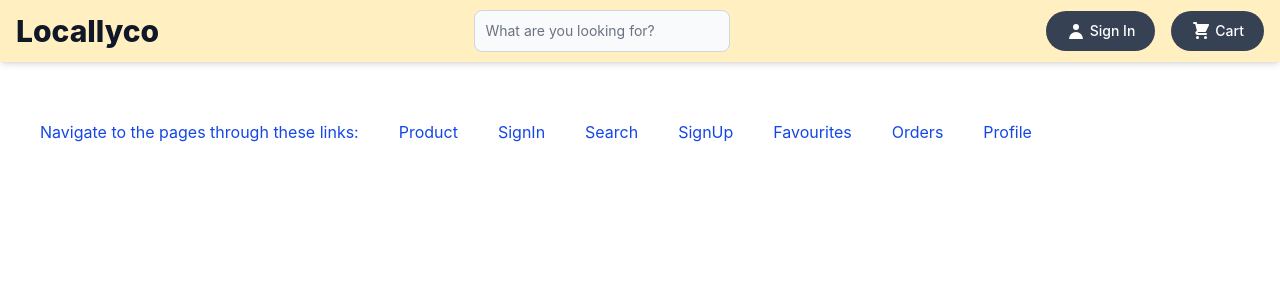
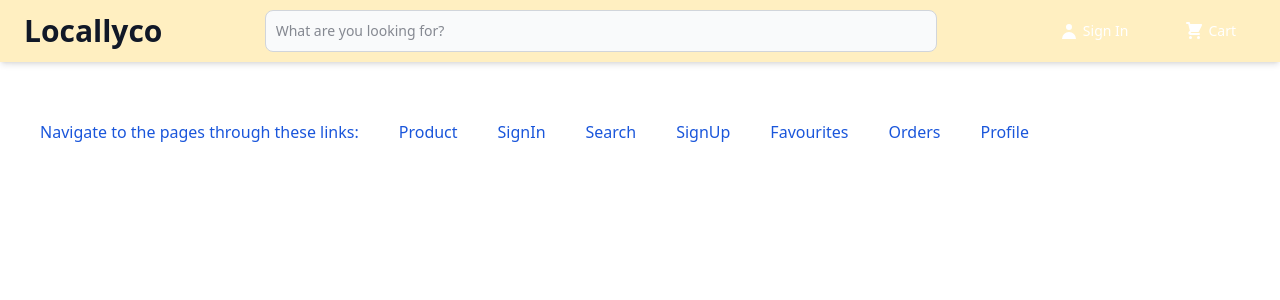
Before and after one commit to mohamedmohab619/locallyCo, a Next.js app: page / in a window 1280 px wide. Shown: the top 300 px of the page. Built offline with nearby package versions, Linux system fonts and the light colour scheme.

Commit message:
updated globals.css

```diff
--- a/app/globals.css
+++ b/app/globals.css
@@ -1,7 +1,7 @@
 @import "tailwindcss";
-/* @plugin "flowbite-react/plugin/tailwindcss";
-@source "../.flowbite-react/class-list.json"; */
-@import "flowbite";
+@plugin "flowbite-react/plugin/tailwindcss";
+@source "../.flowbite-react/class-list.json";
+/* @import "flowbite"; */
 
 /* :root {
   --background: #ffffff;
```
